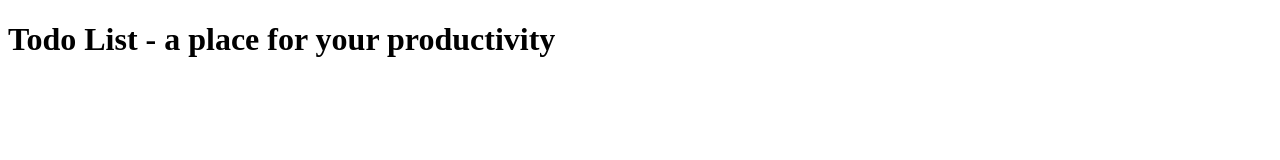
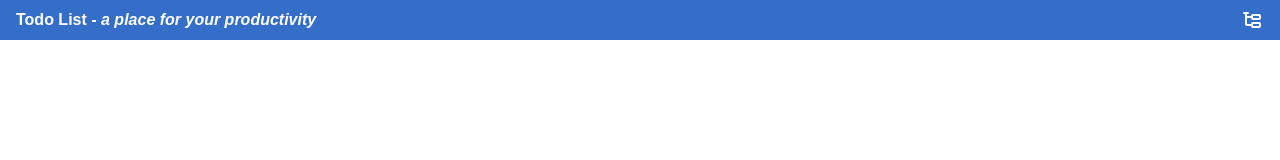
Before and after one commit to Tou1lle/todo-list-top2, a website built with webpack: page src/template.html in a window 1280 px wide. Built offline with nearby package versions, Linux system fonts and the light colour scheme.

Commit message:
Add H1 with SVG logo and styles

```diff
--- a/package.json
+++ b/package.json
@@ -12,6 +12,7 @@
   "license": "ISC",
   "devDependencies": {
     "css-loader": "^7.1.2",
+    "html-loader": "^5.1.0",
     "html-webpack-plugin": "^5.6.4",
     "style-loader": "^4.0.0",
     "webpack": "^5.101.3",
--- a/src/index.js
+++ b/src/index.js
@@ -1,7 +1,8 @@
 import { Task } from "./script_modules/task.js";
 import { Project } from "./script_modules/project.js";
 import { ProjectManager } from "./script_modules/project-manager.js";
-import "./styles/style.css"
+import "./styles/josh_comeau_reset.css";
+import "./styles/style.css";
 
 console.log("Hello World!");
 
--- /dev/null
+++ b/src/styles/josh_comeau_reset.css
@@ -0,0 +1,57 @@
+/*
+  Josh's Custom CSS Reset
+  https://www.joshwcomeau.com/css/custom-css-reset/
+*/
+
+/* 1. Use a more-intuitive box-sizing model */
+*, *::before, *::after {
+  box-sizing: border-box;
+}
+
+/* 2. Remove default margin */
+* {
+  margin: 0;
+}
+
+/* 3. Enable keyword animations */
+@media (prefers-reduced-motion: no-preference) {
+  html {
+    interpolate-size: allow-keywords;
+  }
+}
+
+body {
+  /* 4. Add accessible line-height */
+  line-height: 1.5;
+  /* 5. Improve text rendering */
+  -webkit-font-smoothing: antialiased;
+}
+
+/* 6. Improve media defaults */
+img, picture, video, canvas, svg {
+  display: block;
+  max-width: 100%;
+}
+
+/* 7. Inherit fonts for form controls */
+input, button, textarea, select {
+  font: inherit;
+}
+
+/* 8. Avoid text overflows */
+p, h1, h2, h3, h4, h5, h6 {
+  overflow-wrap: break-word;
+}
+
+/* 9. Improve line wrapping */
+p {
+  text-wrap: pretty;
+}
+h1, h2, h3, h4, h5, h6 {
+  text-wrap: balance;
+}
+
+/* 10. Create a root stacking context */
+#root, #__next {
+  isolation: isolate;
+}
--- a/src/styles/style.css
+++ b/src/styles/style.css
@@ -6,3 +6,22 @@
   --blue: #346EC9;
   --basic-font: Arial, Helvetica, sans-serif;
 }
+
+body {
+  font-family: var(--basic-font);
+}
+
+h1 {
+  background-color: var(--blue);
+  color: var(--white);
+  padding: 0.5rem 1rem;
+  font-size: 1rem;
+  height: fit-content;
+  display: flex;
+  align-items: center;
+  justify-content: space-between;
+}
+
+img.todo-logo {
+  display: inline;
+}
--- a/src/template.html
+++ b/src/template.html
@@ -6,12 +6,18 @@
   <title>Todo List</title>
 </head>
 <body>
-  <h1>Todo List - a place for your productivity</h1>
-  <div class="sidebar">
+  <h1><div>Todo List - <em>a place for your productivity</em></div> <img src="./assets/tabler--subtask.svg" alt="Todo list logo." class="todo-logo"></h1>
+  <div class="main-body">
+    <div class="sidebar">
+      <div class="menu-default">
+      </div>
+      <div class="menu-projects">
 
-  </div>
-  <div class="main-container">
+      </div>
+    </div>
+    <div class="project-display">
 
+    </div>
   </div>
 </body>
 </html>
--- a/webpack.common.js
+++ b/webpack.common.js
@@ -16,7 +16,11 @@ module.exports = {
       {
         test: /\.(png|svg|jpg|jpeg|gif)$/i,
         type: "asset/resource",
-      }
+      },
+      {
+        test: /\.html$/i,
+        loader: "html-loader",
+      },
     ],
   },
   plugins: [
```
Also changed, not shown: src/assets/tabler--subtask.svg (added), 1 other file.
